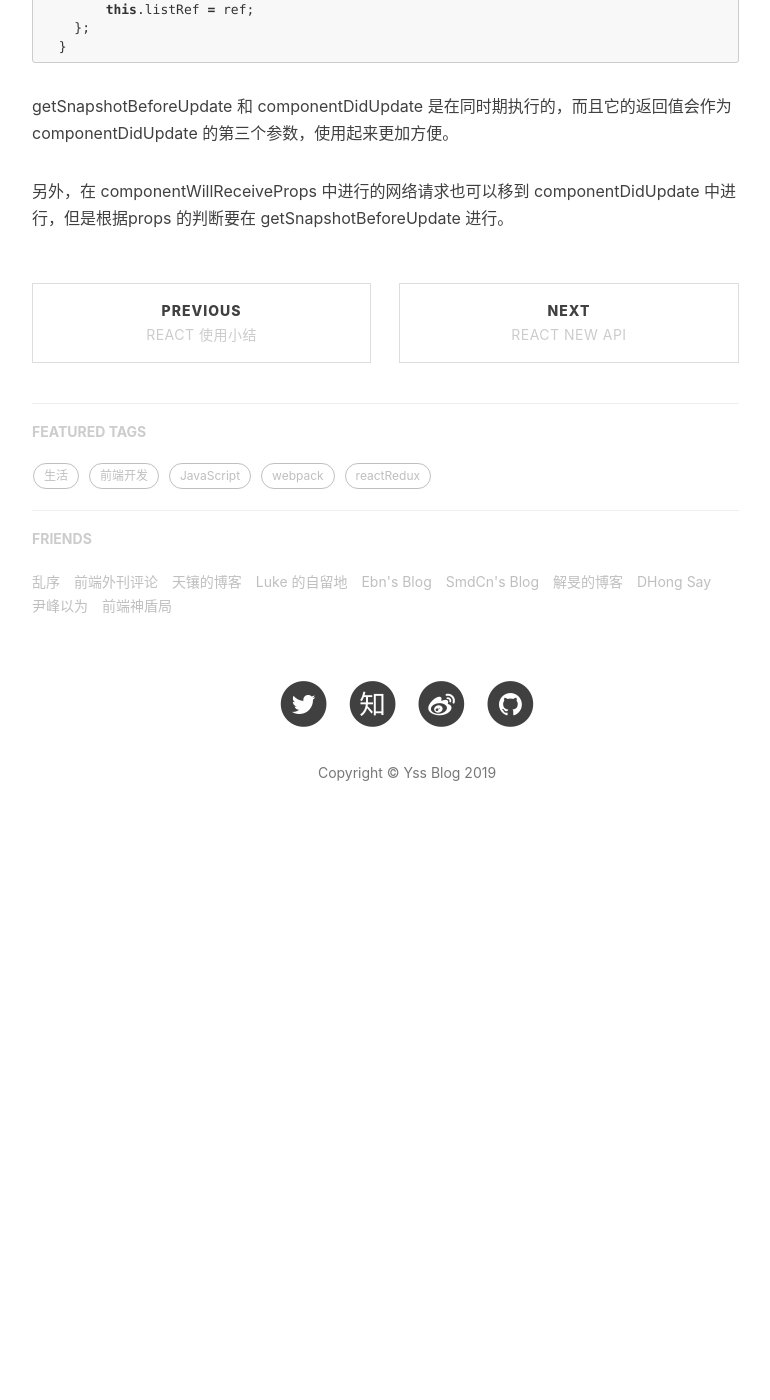
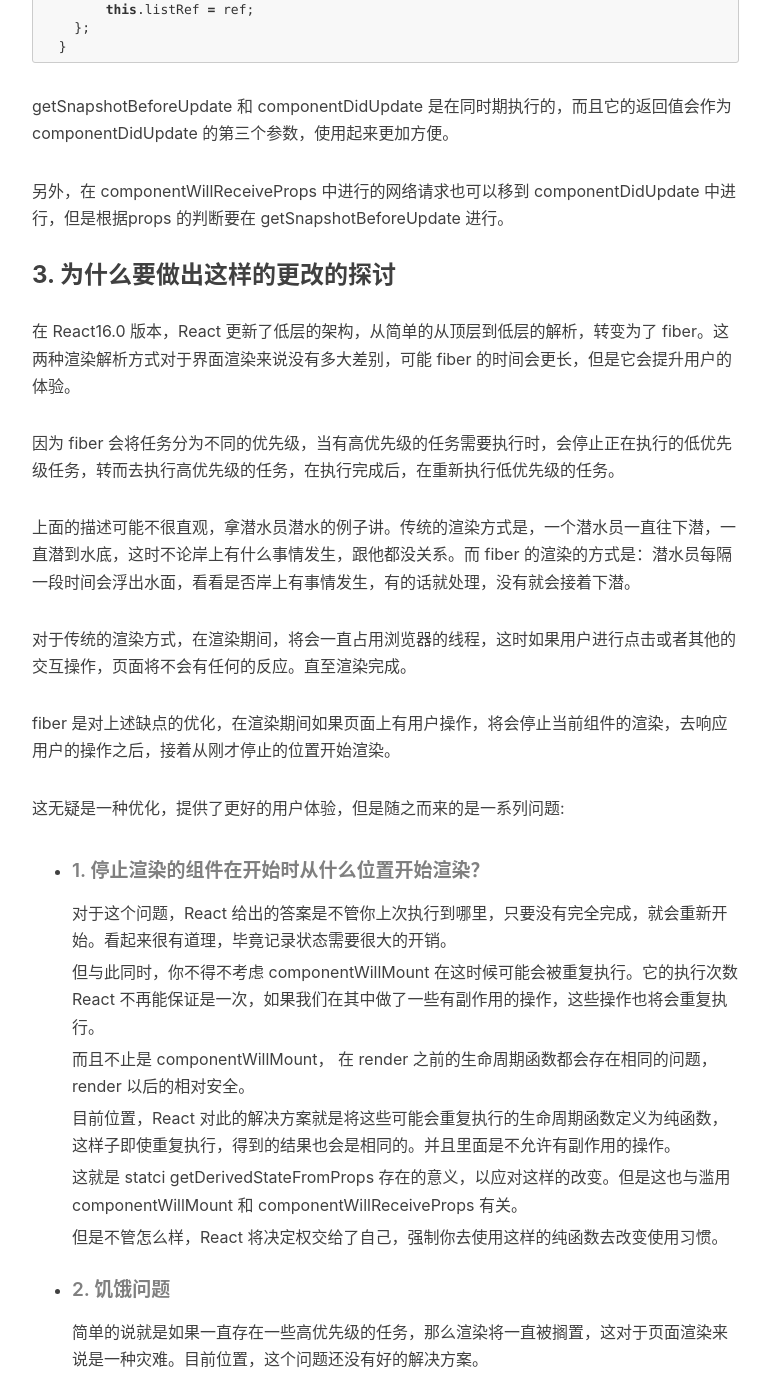
Before and after one commit to BobiY/BobiY.github.io, a Jekyll site: the page built from _posts/2019-04-28-getDerivedStateFromProps.html, in a window 1280 px wide and 1400 px high, scrolled down 5334 px. Shown: the whole window, without its empty margins (233-1003 px from the left). Built offline with Jekyll 4.4.1, drawn with Linux system fonts in a browser that asks for light colours; nearby versions of some CDN libraries; comment, search, counter and statistics services are not loaded; before the commit the page ends 6211 px from its top, so only the background shows below that.

Commit message:
新增内容

```diff
--- a/_posts/2019-04-28-getDerivedStateFromProps.html
+++ b/_posts/2019-04-28-getDerivedStateFromProps.html
@@ -202,3 +202,25 @@
 {% endhighlight %}
 <p>getSnapshotBeforeUpdate 和 componentDidUpdate 是在同时期执行的，而且它的返回值会作为componentDidUpdate 的第三个参数，使用起来更加方便。</p>
 <p>另外，在 componentWillReceiveProps 中进行的网络请求也可以移到 componentDidUpdate 中进行，但是根据props 的判断要在 getSnapshotBeforeUpdate 进行。</p>
+<h3>3. 为什么要做出这样的更改的探讨</h3>
+<p>在 React16.0 版本，React 更新了低层的架构，从简单的从顶层到低层的解析，转变为了 fiber。这两种渲染解析方式对于界面渲染来说没有多大差别，可能 fiber 的时间会更长，但是它会提升用户的体验。</p>
+<p>因为 fiber 会将任务分为不同的优先级，当有高优先级的任务需要执行时，会停止正在执行的低优先级任务，转而去执行高优先级的任务，在执行完成后，在重新执行低优先级的任务。</p>
+<p>上面的描述可能不很直观，拿潜水员潜水的例子讲。传统的渲染方式是，一个潜水员一直往下潜，一直潜到水底，这时不论岸上有什么事情发生，跟他都没关系。而 fiber 的渲染的方式是：潜水员每隔一段时间会浮出水面，看看是否岸上有事情发生，有的话就处理，没有就会接着下潜。</p>
+<p>对于传统的渲染方式，在渲染期间，将会一直占用浏览器的线程，这时如果用户进行点击或者其他的交互操作，页面将不会有任何的反应。直至渲染完成。</p>
+<p>fiber 是对上述缺点的优化，在渲染期间如果页面上有用户操作，将会停止当前组件的渲染，去响应用户的操作之后，接着从刚才停止的位置开始渲染。</p>
+<p>这无疑是一种优化，提供了更好的用户体验，但是随之而来的是一系列问题:</p>
+<ul>
+    <li>
+        <h5>1. 停止渲染的组件在开始时从什么位置开始渲染？</h5>
+        <p>对于这个问题，React 给出的答案是不管你上次执行到哪里，只要没有完全完成，就会重新开始。看起来很有道理，毕竟记录状态需要很大的开销。</p>
+        <p>但与此同时，你不得不考虑 componentWillMount 在这时候可能会被重复执行。它的执行次数 React 不再能保证是一次，如果我们在其中做了一些有副作用的操作，这些操作也将会重复执行。</p>
+        <p>而且不止是 componentWillMount， 在 render 之前的生命周期函数都会存在相同的问题，render 以后的相对安全。</p>
+        <p>目前位置，React 对此的解决方案就是将这些可能会重复执行的生命周期函数定义为纯函数，这样子即使重复执行，得到的结果也会是相同的。并且里面是不允许有副作用的操作。</p>
+        <p>这就是 statci getDerivedStateFromProps 存在的意义，以应对这样的改变。但是这也与滥用 componentWillMount 和 componentWillReceiveProps 有关。</p>
+        <p>但是不管怎么样，React 将决定权交给了自己，强制你去使用这样的纯函数去改变使用习惯。</p>
+    </li>
+    <li>
+        <h5>2. 饥饿问题</h5>
+        <p>简单的说就是如果一直存在一些高优先级的任务，那么渲染将一直被搁置，这对于页面渲染来说是一种灾难。目前位置，这个问题还没有好的解决方案。</p>
+    </li>
+</ul>
```
